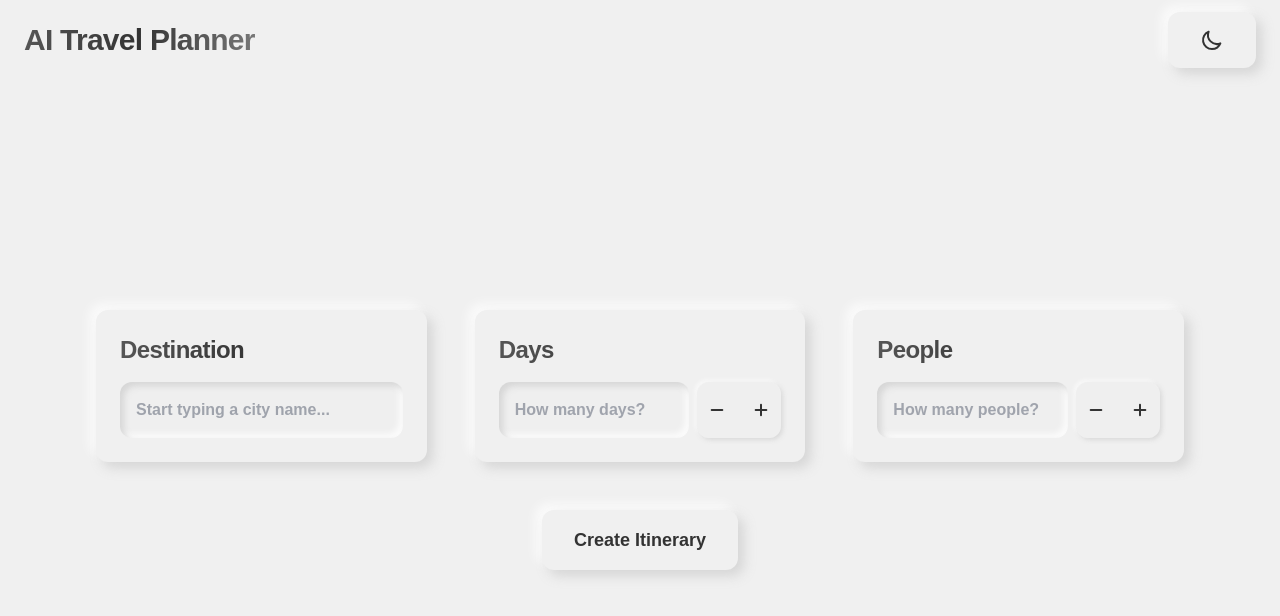
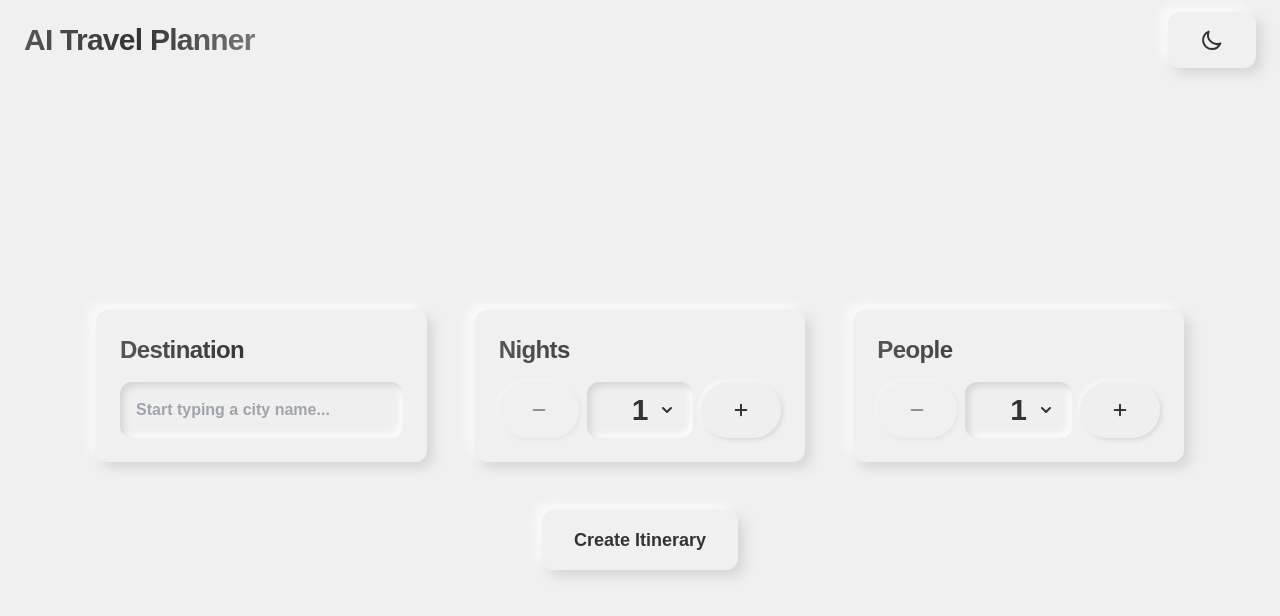
Before and after one commit to sagar-datta/travel-itinerary-ai, a Next.js app: page / in a window 1280 px wide. Both pictures are taken after a click on the button "Begin Your Journey". Shown: the top 616 px of the page. Built offline with nearby package versions, Linux system fonts and the light colour scheme.

Commit message:
Enhance Input component with dynamic number input and select dropdown

```diff
--- a/src/app/components/common/Input.tsx
+++ b/src/app/components/common/Input.tsx
@@ -13,6 +13,8 @@ interface InputProps extends BaseInputProps {
   value: string;
   onChange: (value: string) => void;
   className?: string;
+  inputMode?: "numeric" | "text" | "none";
+  numberType?: "nights" | "people";
 }
 
 export function Input({
@@ -22,25 +24,36 @@ export function Input({
   value,
   onChange,
   className = "",
-  min,
-  max,
+  numberType,
   ...inputProps
 }: InputProps) {
+  const maxValue =
+    numberType === "nights" ? 28 : numberType === "people" ? 24 : 99;
+  const minValue = 1;
+  const currentValue = Number(value);
+
+  const isAtMax = currentValue >= maxValue;
+  const isAtMin = currentValue <= minValue;
+
+  // Generate options array based on numberType
+  const options = Array.from(
+    { length: maxValue - minValue + 1 },
+    (_, i) => i + minValue
+  );
+
+  const handleSelectChange = (e: React.ChangeEvent<HTMLSelectElement>) => {
+    onChange(e.target.value);
+  };
+
   const handleIncrement = () => {
-    if (type === "number") {
-      const newValue = Number(value) + 1;
-      if (!max || newValue <= Number(max)) {
-        onChange(newValue.toString());
-      }
+    if (type === "number" && !isAtMax) {
+      onChange((currentValue + 1).toString());
     }
   };
 
   const handleDecrement = () => {
-    if (type === "number") {
-      const newValue = Number(value) - 1;
-      if (!min || newValue >= Number(min)) {
-        onChange(newValue.toString());
-      }
+    if (type === "number" && !isAtMin) {
+      onChange((currentValue - 1).toString());
     }
   };
 
@@ -53,63 +66,115 @@ export function Input({
         from-light-accent-primary via-light-text-primary to-light-accent-secondary
         bg-clip-text text-transparent"
       >
-        {label}
+        {numberType === "nights" ? "Nights" : label}
       </label>
-      <div className="flex gap-2 items-stretch">
-        <input
-          {...inputProps}
-          type={type}
-          value={value}
-          onChange={(e) => onChange(e.target.value)}
-          placeholder={placeholder}
-          className={`
-            ${shape.borderRadius} p-4 w-full outline-none font-semibold
-            dark:bg-dark-base/50 bg-light-base/50
-            dark:text-dark-text-primary text-light-text-primary
-            dark:shadow-neu-dark-pressed shadow-neu-light-pressed
-            placeholder:text-placeholder/60
-            [appearance:textfield]
-            [&::-webkit-outer-spin-button]:m-0
-            [&::-webkit-inner-spin-button]:m-0
-            [&::-webkit-outer-spin-button]:appearance-none
-            [&::-webkit-inner-spin-button]:appearance-none
-            [&::-webkit-outer-spin-button]:ring-0
-            [&::-webkit-inner-spin-button]:ring-0
-            [&::-webkit-outer-spin-button]:shadow-none
-            [&::-webkit-inner-spin-button]:shadow-none
-            [&::-webkit-outer-spin-button]:outline-none
-            [&::-webkit-inner-spin-button]:outline-none
-            ${className}
-          `}
-        />
-        {type === "number" && (
-          <div
-            className={`flex gap-1 min-h-[3.5rem] ${shape.borderRadius}
-                      dark:text-dark-text-primary text-light-text-primary
-                      dark:bg-dark-base/50 bg-light-base/50
-                      dark:shadow-neu-dark-subtle shadow-neu-light-subtle`}
-          >
+      <div className="flex gap-2 items-stretch w-full">
+        {type === "number" ? (
+          <div className="flex items-center gap-2 w-full">
             <button
               type="button"
               onClick={handleDecrement}
-              className={`w-10 h-full px-2 flex items-center justify-center
-                      text-sm font-medium
+              disabled={isAtMin}
+              className={`w-20 h-14 flex items-center justify-center
+                      text-lg font-medium rounded-full
+                      dark:bg-dark-base/50 bg-light-base/50
+                      dark:text-dark-text-primary text-light-text-primary
+                      dark:shadow-neu-dark-subtle shadow-neu-light-subtle
                       hover:dark:shadow-neu-dark-subtle-pressed hover:shadow-neu-light-subtle-pressed
-                      ${shape.borderRadius} transition-all duration-200`}
+                      transition-all duration-200 flex-shrink-0
+                      disabled:opacity-50 disabled:cursor-not-allowed
+                      disabled:hover:shadow-none`}
             >
               <MinusIcon />
             </button>
+            <div className="relative flex-1">
+              <select
+                value={value}
+                onChange={handleSelectChange}
+                className={`
+                  w-full h-14 text-center text-3xl font-bold appearance-none
+                  ${shape.borderRadius} outline-none
+                  dark:bg-dark-base/50 bg-light-base/50
+                  dark:text-dark-text-primary text-light-text-primary
+                  dark:shadow-neu-dark-pressed shadow-neu-light-pressed
+                  cursor-pointer
+                  [&>option]:text-base [&>option]:font-normal
+                  [&>option]:py-1 [&>option]:px-2
+                  [&:not([size])]:bg-none
+                  [&_optgroup]:bg-dark-base [&_option]:bg-dark-base
+                  [&_optgroup]:dark:bg-dark-base [&_option]:dark:bg-dark-base
+                  [&_optgroup]:bg-light-base [&_option]:bg-light-base
+                  [&_optgroup]:dark:text-dark-text-primary [&_option]:dark:text-dark-text-primary
+                  [&_optgroup]:text-light-text-primary [&_option]:text-light-text-primary
+                  ${className}
+                `}
+                style={{
+                  textAlignLast: "center",
+                }}
+              >
+                {options.map((num) => (
+                  <option
+                    key={num}
+                    value={num}
+                    className="text-base"
+                    style={{
+                      direction: "ltr",
+                      textAlign: "center",
+                    }}
+                  >
+                    {num}
+                  </option>
+                ))}
+              </select>
+              <div className="absolute inset-y-0 right-0 flex items-center pr-4 pointer-events-none">
+                <svg
+                  className="h-5 w-5 dark:text-dark-text-primary text-light-text-primary"
+                  xmlns="http://www.w3.org/2000/svg"
+                  viewBox="0 0 20 20"
+                  fill="currentColor"
+                  aria-hidden="true"
+                >
+                  <path
+                    fillRule="evenodd"
+                    d="M5.293 7.293a1 1 0 011.414 0L10 10.586l3.293-3.293a1 1 0 111.414 1.414l-4 4a1 1 0 01-1.414 0l-4-4a1 1 0 010-1.414z"
+                    clipRule="evenodd"
+                  />
+                </svg>
+              </div>
+            </div>
             <button
               type="button"
               onClick={handleIncrement}
-              className={`w-10 h-full px-2 flex items-center justify-center
-                      text-sm font-medium
+              disabled={isAtMax}
+              className={`w-20 h-14 flex items-center justify-center
+                      text-lg font-medium rounded-full
+                      dark:bg-dark-base/50 bg-light-base/50
+                      dark:text-dark-text-primary text-light-text-primary
+                      dark:shadow-neu-dark-subtle shadow-neu-light-subtle
                       hover:dark:shadow-neu-dark-subtle-pressed hover:shadow-neu-light-subtle-pressed
-                      ${shape.borderRadius} transition-all duration-200`}
+                      transition-all duration-200 flex-shrink-0
+                      disabled:opacity-50 disabled:cursor-not-allowed
+                      disabled:hover:shadow-none`}
             >
               <PlusIcon />
             </button>
           </div>
+        ) : (
+          <input
+            {...inputProps}
+            type={type}
+            value={value}
+            onChange={(e) => onChange(e.target.value)}
+            placeholder={placeholder}
+            className={`
+              ${shape.borderRadius} p-4 w-full outline-none font-semibold
+              dark:bg-dark-base/50 bg-light-base/50
+              dark:text-dark-text-primary text-light-text-primary
+              dark:shadow-neu-dark-pressed shadow-neu-light-pressed
+              placeholder:text-placeholder/60
+              ${className}
+            `}
+          />
         )}
       </div>
     </div>
--- a/src/app/components/features/travel-form/TravelForm.tsx
+++ b/src/app/components/features/travel-form/TravelForm.tsx
@@ -14,8 +14,8 @@ interface TravelFormProps {
 
 export function TravelForm({ isStarted }: TravelFormProps) {
   const [destination, setDestination] = useState("");
-  const [days, setDays] = useState("");
-  const [people, setPeople] = useState("");
+  const [days, setDays] = useState("1");
+  const [people, setPeople] = useState("1");
 
   const handleSubmit = (e: React.FormEvent) => {
     e.preventDefault();
@@ -51,8 +51,7 @@ export function TravelForm({ isStarted }: TravelFormProps) {
               <Input
                 label="Days"
                 type="number"
-                min="1"
-                placeholder="How many days?"
+                numberType="nights"
                 value={days}
                 onChange={setDays}
               />
@@ -65,8 +64,7 @@ export function TravelForm({ isStarted }: TravelFormProps) {
               <Input
                 label="People"
                 type="number"
-                min="1"
-                placeholder="How many people?"
+                numberType="people"
                 value={people}
                 onChange={setPeople}
               />
```
